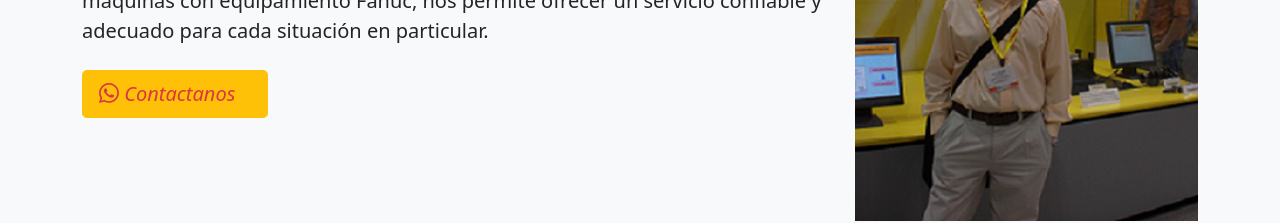
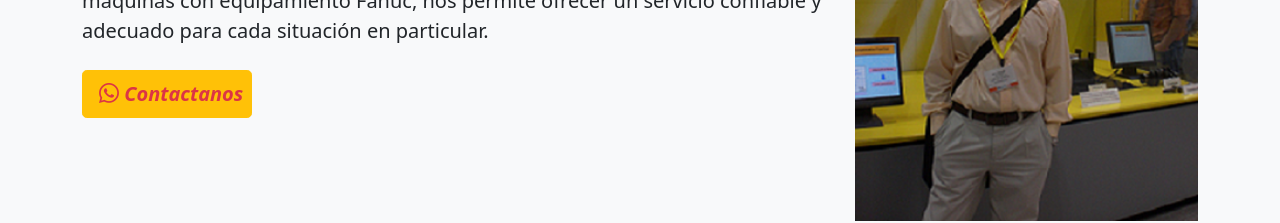
Before and after one commit to avrolon/cnc-tecnologia, a plain HTML site: page index.html in a window 1280 px wide. Shown: the part 358-581 px from the top of the page. Drawn offline with nearby package versions, Linux system fonts and the light colour scheme.

Commit message:
se modifica boton

```diff
--- a/css/style.css
+++ b/css/style.css
@@ -21,3 +21,7 @@
 #cont {
   font-size: 18px;
 }
+#bot {
+  width: 170px;
+  font-weight: 600;
+}
--- a/index.html
+++ b/index.html
@@ -79,6 +79,7 @@
             </p>
             <button
               class="btn btn-warning btn-lg"
+              id="bot"
               data-bs-toggle="modal"
               data-bs-target="#contactanos"
             >
```
